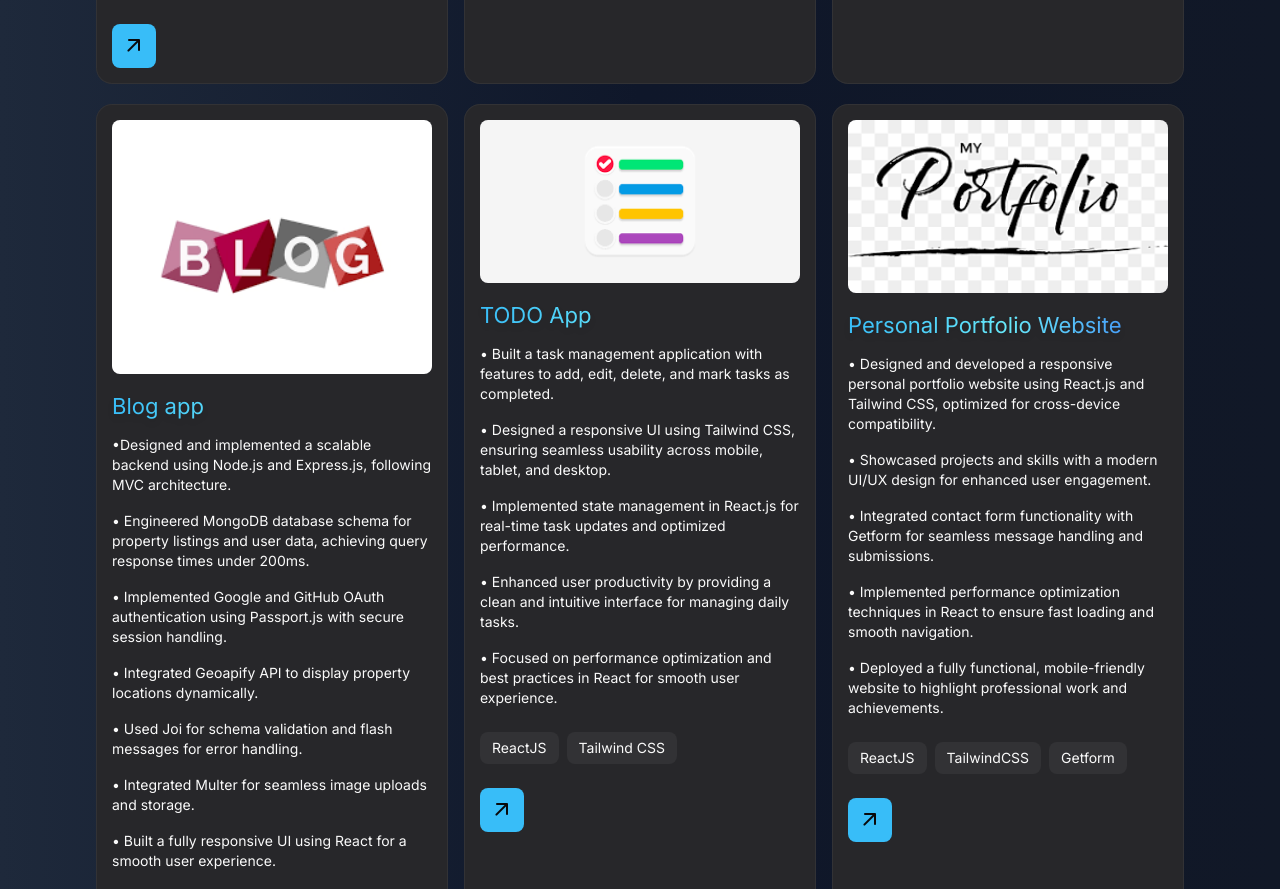
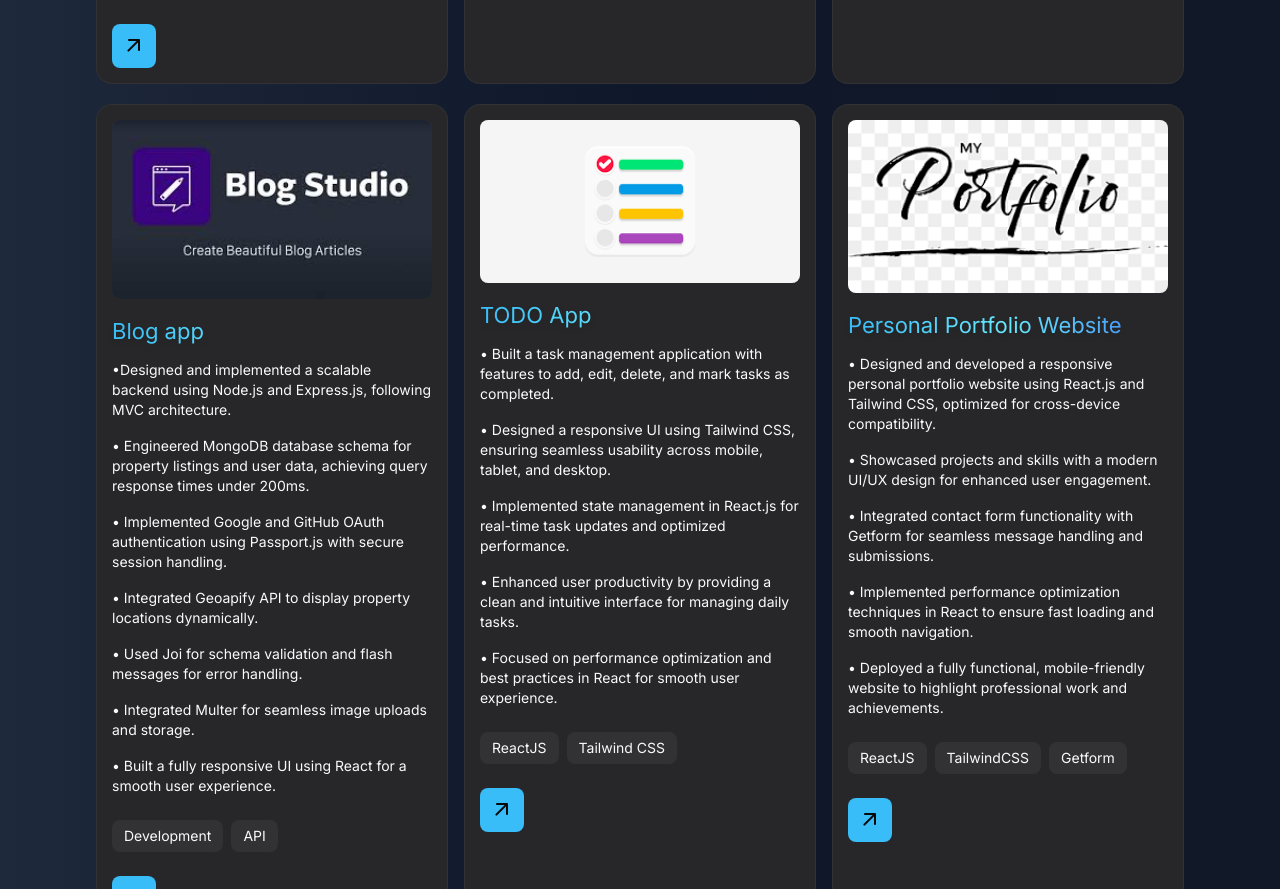
Before and after one commit to devsaxena01/DevPortfolio, a React (Vite) app in the folder client/: page / in a window 1280 px wide. Shown: the part 3780-4669 px from the top of the page. Built offline with nearby package versions, Linux system fonts and the light colour scheme; the HTML template or start-up script is replaced by a standard one.

Commit message:
completed

```diff
--- a/client/src/components/Projects.jsx
+++ b/client/src/components/Projects.jsx
@@ -24,7 +24,7 @@ const projects = [
     projectLink: 'https://github.com/devsaxena01'
   },
   {
-    imgSrc: '/images/blog-app.png',
+    imgSrc: '/images/blog-app.jpeg',
     title: 'Blog app',
     desc:['•Designed and implemented a scalable backend using Node.js and Express.js, following MVC architecture.', '• Engineered MongoDB database schema for property listings and user data, achieving query response times under 200ms.' ,'• Implemented Google and GitHub OAuth authentication using Passport.js with secure session handling.' ,'• Integrated Geoapify API to display property locations dynamically.' ,'• Used Joi for schema validation and flash messages for error handling.' ,'• Integrated Multer for seamless image uploads and storage.' ,'• Built a fully responsive UI using React for a smooth user experience.'],
     tags: ['Development', 'API'],
```
Also changed, not shown: client/public/images/Blog-app.png (deleted), client/public/images/blog-app.jpeg (added).
